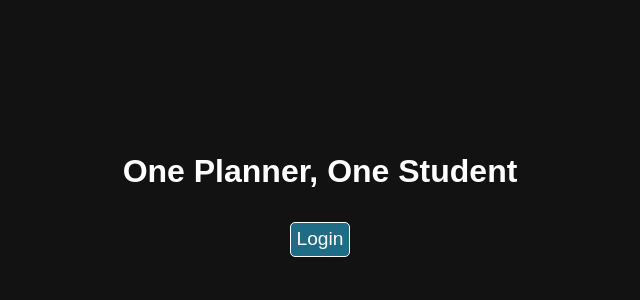
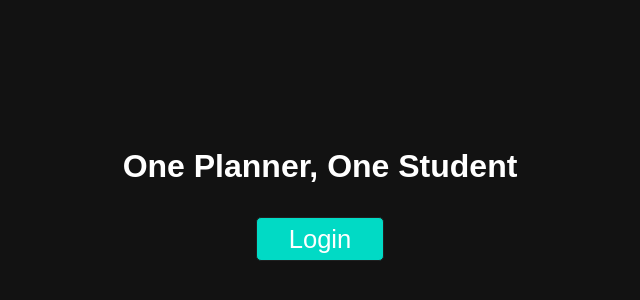
Before and after one commit to dylanzemlin/FinancialPlanner, a Next.js app: page / in a window 1280 px wide. Shown: the part 206-506 px from the top of the page, without its empty margins (320-960 px from the left). Built offline with nearby package versions, Linux system fonts and the light colour scheme; no server answers.

Commit message:
Added hover color change to login

```diff
--- a/components/login/login.module.scss
+++ b/components/login/login.module.scss
@@ -8,20 +8,20 @@
 		align-items: center;
 		justify-content: center;
 
-		width: 15%;
 		height: 35px;
-		color: white;
-		font-size: 1.2rem;
+		color: var(--color-text-primary);
+		font-size: 1.6rem;
+        padding: 1.3rem 2rem;
 
-		border: 1px solid white;
+		border: 1px solid var(--color-bg-secondary);
 		border-radius: 5px;
-		background: rgb(30, 108, 134);
+		background: var(--color-accent-secondary);
 
-		transition: background 0.15s ease;
+		transition: 0.15s ease;
 
 		&:hover {
-			background: rgb(18, 82, 104);
 			cursor: pointer;
+            filter: hue-rotate(5deg);
 		}
 	}
 
```
